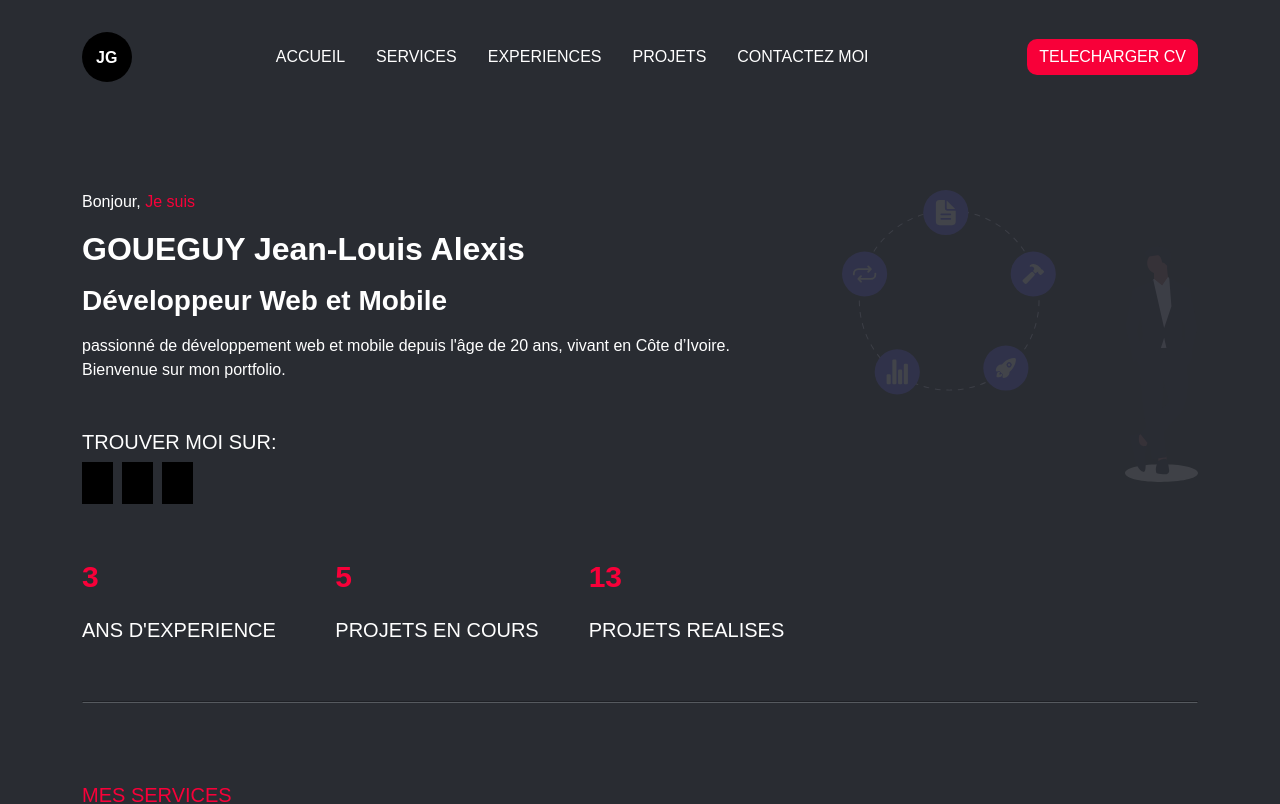
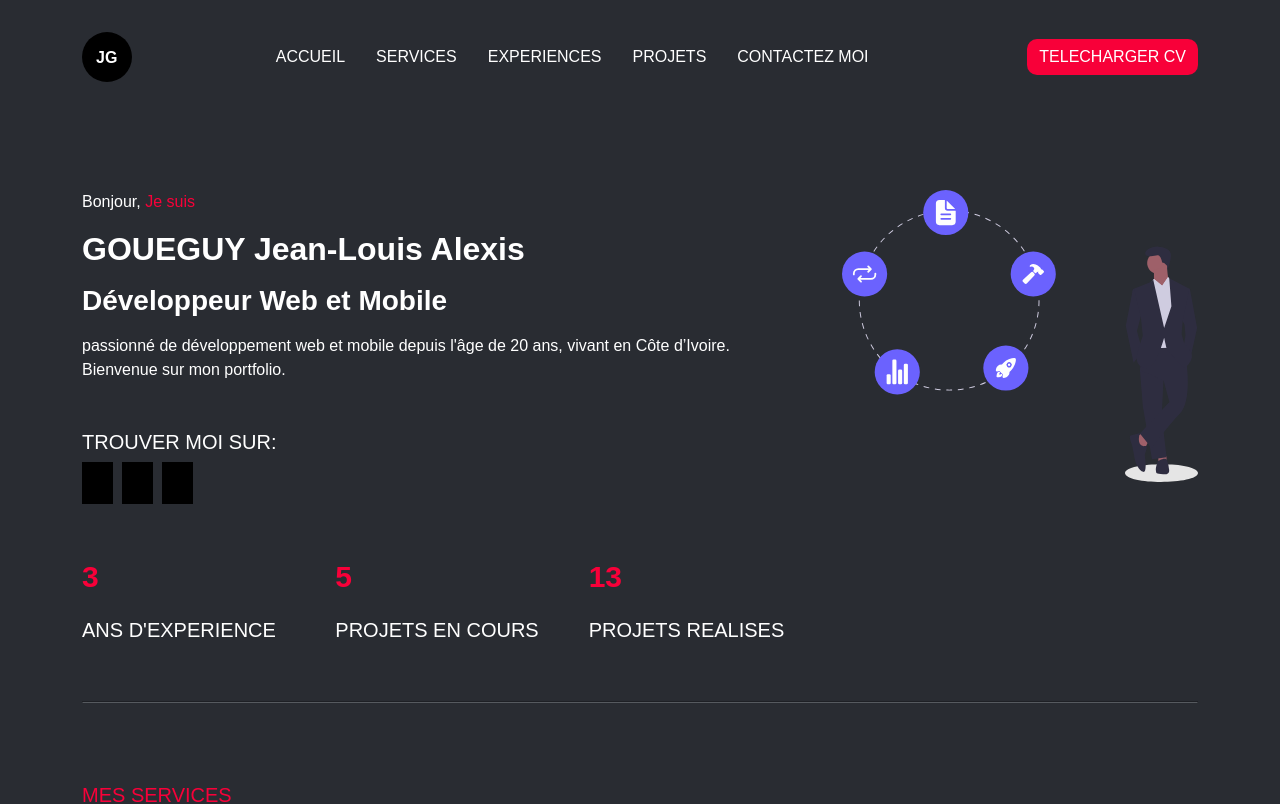
Before and after one commit to goueguy/goueguy-portfolio, a React (Vite) app: page / in a window 1280 px wide. Shown: the top 804 px of the page. Built offline with nearby package versions, Linux system fonts and the light colour scheme; some icons are missing.

Commit message:
afficher le logo pendant le chargement de la page

```diff
--- a/src/App.jsx
+++ b/src/App.jsx
@@ -1,4 +1,4 @@
-import { useEffect } from "react";
+import { useEffect, useState } from "react";
 import Banner from "./components/Banner/Banner";
 import Contact from "./components/Contact/Contact";
 import Customer from "./components/Customer/Customer";
@@ -12,13 +12,19 @@ import Testimony from "./components/Testimony/Testimony";
 import animateTextWithTypeIt from "./utils/animateText";
 import animateStatistics from "./utils/showStatistics";
 import ScrollIcon from "./components/ScrollIcon/ScrollIcon";
+import 'react-loading-skeleton/dist/skeleton.css'
+import Logo from "./components/Logo/Logo";
 
 function App() {
+  const [loading, setLoading] = useState(true);
+
   useEffect(()=>{
+    setTimeout(() => {
+      setLoading(false)
       animateTextWithTypeIt();
       animateStatistics();
-
-  },[])
+    }, 1000);
+  })
   window.onscroll = ()=>{
     if(document.body.scrollTop > 40 || document.documentElement.scrollTop > 40){
       document.querySelector("#scrollTop").style.display = 'block';
@@ -28,6 +34,13 @@ function App() {
   }
   return (
     <div className="container">
+        {
+          loading ? (
+            <div className="loading">
+                <Logo/>
+            </div>
+          ):(
+            <div>
               <Header/>
               <Banner/>
               <hr className="border-bottom"/>
@@ -48,5 +61,8 @@ function App() {
             </div>
           )
         }
+    </div>
+  )
+}
 
 export default App
--- a/src/components/Header/Header.jsx
+++ b/src/components/Header/Header.jsx
@@ -1,12 +1,10 @@
 import React from 'react'
 import Navbar from '../Navbar/Navbar'
+export default function Header() {
 
-import Button from '../Button/Button'
-
-export default function Header() {
   return (
     <div className="row">
-        <Navbar/>
+       <Navbar/>
     </div>
   )
 }
--- a/src/components/Logo/_Logo.scss
+++ b/src/components/Logo/_Logo.scss
@@ -8,3 +8,10 @@ $color-text:#fff;
     height: 50px;
     padding: 14px;
 }
+
+.loading{
+    position: absolute;
+    left:50%;
+    top:50%;
+    transform: translate(-50%,-50%);
+}
```
Also changed, not shown: 1 other file (tests, documents, lock files or other folders). Lines whose indentation alone changed are shown as unchanged.
